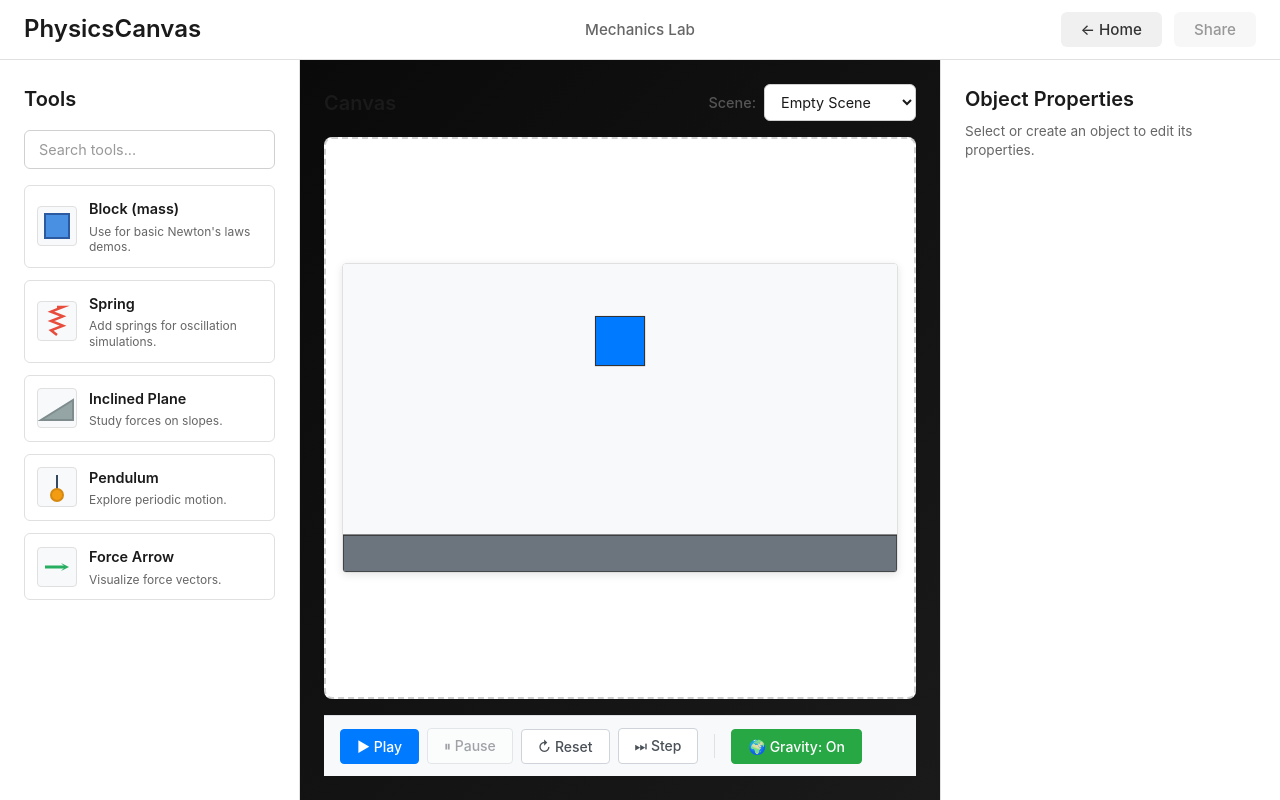
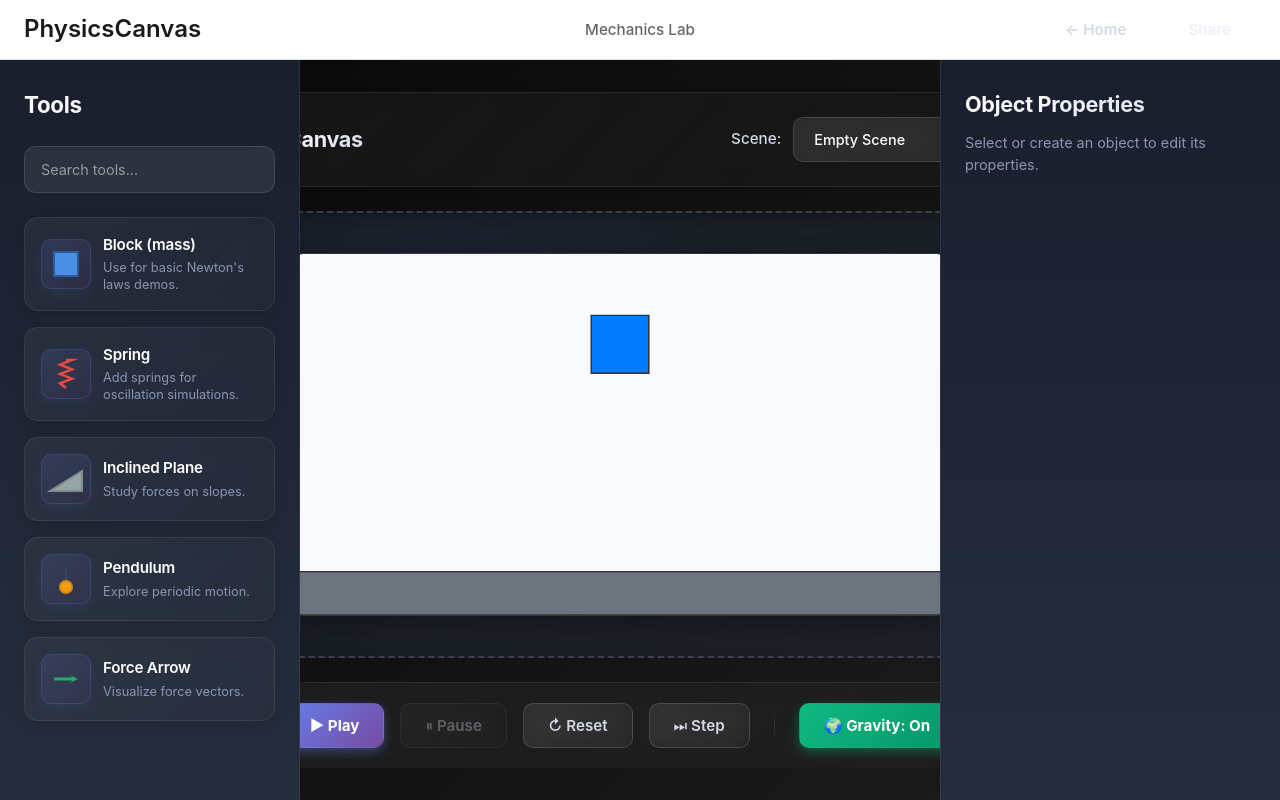
Before and after one commit to bhushanpoojary/physicscanvas-frontend, a React (Vite) app: page /mechanics in a window 1280 px wide. Built offline with nearby package versions, Linux system fonts and the light colour scheme.

Commit message:
UX improved

```diff
--- a/src/App.css
+++ b/src/App.css
@@ -555,86 +555,124 @@
 .pc-builder-layout {
   display: flex;
   height: calc(100vh - 60px);
-  background-color: #f5f5f5;
+  background: linear-gradient(135deg, #0f1419 0%, #1a1f2e 50%, #252d3d 100%);
+  position: relative;
 }
 
 .pc-sidebar,
 .pc-properties {
-  background-color: #fff;
-  border-right: 1px solid #e0e0e0;
+  background: linear-gradient(180deg, #1a1f2e 0%, #252d3d 100%);
+  border-right: 1px solid rgba(255, 255, 255, 0.08);
   overflow-y: auto;
+  backdrop-filter: blur(10px);
+}
+
+.pc-sidebar::-webkit-scrollbar,
+.pc-properties::-webkit-scrollbar {
+  width: 8px;
+}
+
+.pc-sidebar::-webkit-scrollbar-track,
+.pc-properties::-webkit-scrollbar-track {
+  background: rgba(255, 255, 255, 0.05);
+}
+
+.pc-sidebar::-webkit-scrollbar-thumb,
+.pc-properties::-webkit-scrollbar-thumb {
+  background: rgba(102, 126, 234, 0.4);
+  border-radius: 4px;
+}
+
+.pc-sidebar::-webkit-scrollbar-thumb:hover,
+.pc-properties::-webkit-scrollbar-thumb:hover {
+  background: rgba(102, 126, 234, 0.6);
 }
 
 .pc-sidebar {
   width: 300px;
   flex-shrink: 0;
+  border-right: 1px solid rgba(255, 255, 255, 0.08);
 }
 
 .pc-properties {
   width: 340px;
   flex-shrink: 0;
   border-right: none;
-  border-left: 1px solid #e0e0e0;
+  border-left: 1px solid rgba(255, 255, 255, 0.08);
 }
 
 .pc-canvas {
   flex: 1;
   display: flex;
   flex-direction: column;
-  background-color: #fafafa;
+  background: linear-gradient(135deg, rgba(31, 41, 55, 0.5) 0%, rgba(15, 20, 25, 0.5) 100%);
   overflow: hidden;
+  position: relative;
 }
 
 /* ===== Sidebar Tools ===== */
 .pc-sidebar-content {
-  padding: 1.5rem;
+  padding: 1.75rem 1.5rem;
 }
 
 .pc-sidebar-title {
-  margin: 0 0 1rem 0;
-  font-size: 1.25rem;
-  color: #1a1a1a;
-  font-weight: 600;
+  margin: 0 0 1.5rem 0;
+  font-size: 1.4rem;
+  background: linear-gradient(135deg, #ffffff 0%, #d4d9e8 100%);
+  -webkit-background-clip: text;
+  -webkit-text-fill-color: transparent;
+  background-clip: text;
+  font-weight: 700;
+  letter-spacing: -0.3px;
 }
 
 .pc-search-container {
   position: relative;
-  margin-bottom: 1rem;
+  margin-bottom: 1.5rem;
 }
 
 .pc-search-input {
   width: 100%;
-  padding: 0.625rem 2rem 0.625rem 0.875rem;
-  border: 1px solid #d0d0d0;
-  border-radius: 6px;
+  padding: 0.875rem 2.25rem 0.875rem 1rem;
+  border: 1px solid rgba(255, 255, 255, 0.12);
+  border-radius: 12px;
   font-size: 0.9rem;
   font-family: inherit;
   outline: none;
-  transition: border-color 0.2s ease;
+  background: rgba(255, 255, 255, 0.08);
+  color: #ffffff;
+  backdrop-filter: blur(10px);
+  transition: all 0.3s ease;
+}
+
+.pc-search-input::placeholder {
+  color: rgba(255, 255, 255, 0.5);
+}
+
+.pc-search-input:hover {
+  border-color: rgba(102, 126, 234, 0.3);
+  background: rgba(255, 255, 255, 0.12);
 }
 
 .pc-search-input:focus {
-  border-color: #4a90e2;
-  box-shadow: 0 0 0 3px rgba(74, 144, 226, 0.1);
-}
-
-.pc-search-input::placeholder {
-  color: #999;
+  border-color: rgba(102, 126, 234, 0.6);
+  background: rgba(255, 255, 255, 0.15);
+  box-shadow: 0 0 0 3px rgba(102, 126, 234, 0.1);
 }
 
 .pc-search-clear {
   position: absolute;
-  right: 0.5rem;
+  right: 0.75rem;
   top: 50%;
   transform: translateY(-50%);
-  background: none;
+  background: rgba(255, 255, 255, 0.1);
   border: none;
-  color: #999;
+  color: #b0bdd4;
   font-size: 1.1rem;
   cursor: pointer;
   padding: 0.25rem;
-  width: 24px;
-  height: 24px;
+  width: 28px;
+  height: 28px;
   display: flex;
   align-items: center;
   justify-content: center;
@@ -643,34 +681,37 @@
 }
 
 .pc-search-clear:hover {
-  background-color: #f0f0f0;
-  color: #333;
+  background-color: rgba(102, 126, 234, 0.3);
+  color: #ffffff;
+  transform: translateY(-50%) scale(1.1);
 }
 
 .pc-tools-list {
   display: flex;
   flex-direction: column;
-  gap: 0.75rem;
+  gap: 1rem;
 }
 
 .pc-no-results {
   padding: 2rem 1rem;
   text-align: center;
-  color: #999;
+  color: #8b95b2;
   font-size: 0.9rem;
 }
 
 .pc-tool-card {
   display: flex;
   flex-direction: column;
-  padding: 0.75rem;
-  border: 1px solid #e0e0e0;
-  border-radius: 6px;
-  background-color: #fff;
+  padding: 1rem;
+  border: 1px solid rgba(255, 255, 255, 0.08);
+  border-radius: 14px;
+  background: linear-gradient(135deg, rgba(255, 255, 255, 0.05) 0%, rgba(255, 255, 255, 0.02) 100%);
   cursor: grab;
-  transition: all 0.2s ease;
+  transition: all 0.3s cubic-bezier(0.4, 0, 0.2, 1);
   width: 100%;
   user-select: none;
+  backdrop-filter: blur(10px);
+  box-shadow: 0 4px 12px rgba(0, 0, 0, 0.1);
 }
 
 .pc-tool-card:active {
@@ -678,17 +719,16 @@
 }
 
 .pc-tool-card:hover {
-  border-color: #4a90e2;
-  background-color: #f8fbff;
-  transform: translateY(-1px);
-  box-shadow: 0 2px 4px rgba(0, 0, 0, 0.08);
+  border-color: rgba(102, 126, 234, 0.4);
+  background: linear-gradient(135deg, rgba(102, 126, 234, 0.1) 0%, rgba(118, 75, 162, 0.05) 100%);
+  transform: translateY(-3px);
+  box-shadow: 0 8px 24px rgba(102, 126, 234, 0.2);
 }
 
 .pc-tool-card-active {
-  border-color: #4a90e2;
-  background-color: #e3f2fd;
-  border-width: 2px;
-  box-shadow: 0 0 0 3px rgba(74, 144, 226, 0.2);
+  border-color: rgba(102, 126, 234, 0.6);
+  background: linear-gradient(135deg, rgba(102, 126, 234, 0.2) 0%, rgba(118, 75, 162, 0.1) 100%);
+  box-shadow: 0 0 0 3px rgba(102, 126, 234, 0.15), 0 8px 24px rgba(102, 126, 234, 0.25);
 }
 
 .pc-tool-card-header {
@@ -700,14 +740,15 @@
 
 .pc-tool-icon {
   flex-shrink: 0;
-  width: 40px;
-  height: 40px;
+  width: 50px;
+  height: 50px;
   display: flex;
   align-items: center;
   justify-content: center;
-  background-color: #f8f9fa;
-  border-radius: 4px;
-  border: 1px solid #e0e0e0;
+  background: linear-gradient(135deg, rgba(102, 126, 234, 0.15) 0%, rgba(118, 75, 162, 0.1) 100%);
+  border-radius: 10px;
+  border: 1px solid rgba(102, 126, 234, 0.2);
+  box-shadow: 0 4px 12px rgba(102, 126, 234, 0.1);
 }
 
 .pc-tool-icon img {
@@ -724,14 +765,15 @@
 }
 
 .pc-tool-name {
-  font-size: 0.9rem;
+  font-size: 0.95rem;
   font-weight: 600;
-  color: #1a1a1a;
+  color: #ffffff;
+  letter-spacing: -0.2px;
 }
 
 .pc-tool-description {
-  font-size: 0.75rem;
-  color: #666;
+  font-size: 0.8rem;
+  color: #8b95b2;
   line-height: 1.3;
 }
 
@@ -740,58 +782,77 @@
   display: flex;
   flex-direction: column;
   height: 100%;
-  padding: 1.5rem;
+  padding: 2rem;
+  gap: 1.5rem;
 }
 
 .pc-canvas-header {
   display: flex;
   align-items: center;
   justify-content: space-between;
-  margin-bottom: 1rem;
+  background: linear-gradient(135deg, rgba(255, 255, 255, 0.05) 0%, rgba(255, 255, 255, 0.02) 100%);
+  border: 1px solid rgba(255, 255, 255, 0.08);
+  border-radius: 16px;
+  padding: 1.5rem;
+  backdrop-filter: blur(10px);
+  box-shadow: 0 4px 12px rgba(0, 0, 0, 0.1);
 }
 
 .pc-canvas-title {
   margin: 0;
-  font-size: 1.25rem;
-  color: #1a1a1a;
-  font-weight: 600;
+  font-size: 1.35rem;
+  background: linear-gradient(135deg, #ffffff 0%, #d4d9e8 100%);
+  -webkit-background-clip: text;
+  -webkit-text-fill-color: transparent;
+  background-clip: text;
+  font-weight: 700;
+  letter-spacing: -0.3px;
 }
 
 .pc-canvas-presets {
   display: flex;
   align-items: center;
-  gap: 0.5rem;
+  gap: 0.875rem;
 }
 
 .pc-canvas-presets label {
   display: flex;
   align-items: center;
-  gap: 0.5rem;
-  font-size: 0.9rem;
-  color: #555;
+  gap: 0.75rem;
+  font-size: 0.95rem;
+  color: #d4d9e8;
   font-weight: 500;
 }
 
 .pc-preset-select {
-  padding: 0.5rem 0.75rem;
-  border: 1px solid #d0d0d0;
-  border-radius: 6px;
+  padding: 0.75rem 1rem;
+  border: 1px solid rgba(255, 255, 255, 0.12);
+  border-radius: 10px;
   font-size: 0.9rem;
   font-family: inherit;
-  color: #1a1a1a;
-  background-color: #fff;
+  color: #ffffff;
+  background: rgba(255, 255, 255, 0.08);
   cursor: pointer;
   outline: none;
-  transition: border-color 0.2s ease, box-shadow 0.2s ease;
+  transition: all 0.3s ease;
+  backdrop-filter: blur(10px);
+  font-weight: 500;
 }
 
 .pc-preset-select:hover {
-  border-color: #4a90e2;
+  border-color: rgba(102, 126, 234, 0.4);
+  background: rgba(255, 255, 255, 0.12);
 }
 
 .pc-preset-select:focus {
-  border-color: #4a90e2;
-  box-shadow: 0 0 0 3px rgba(74, 144, 226, 0.1);
+  border-color: rgba(102, 126, 234, 0.6);
+  box-shadow: 0 0 0 3px rgba(102, 126, 234, 0.1);
+  background: rgba(255, 255, 255, 0.15);
+}
+
+.pc-preset-select option {
+  background: #1a1f2e;
+  color: #ffffff;
 }
 
 .pc-canvas-workspace {
@@ -799,69 +860,105 @@
   display: flex;
   align-items: center;
   justify-content: center;
-  background-color: #fff;
-  border: 2px dashed #d0d0d0;
-  border-radius: 8px;
-  margin-bottom: 1rem;
-  padding: 1rem;
+  background: linear-gradient(135deg, rgba(31, 41, 55, 0.6) 0%, rgba(37, 45, 61, 0.4) 100%);
+  border: 2px dashed rgba(255, 255, 255, 0.15);
+  border-radius: 16px;
+  padding: 2rem;
+  position: relative;
+  backdrop-filter: blur(10px);
+  box-shadow: inset 0 4px 12px rgba(0, 0, 0, 0.2);
+  overflow: hidden;
+}
+
+.pc-canvas-workspace::before {
+  content: '';
+  position: absolute;
+  top: 0;
+  left: 0;
+  right: 0;
+  bottom: 0;
+  background: radial-gradient(circle at 30% 40%, rgba(102, 126, 234, 0.08) 0%, transparent 50%);
+  pointer-events: none;
 }
 
 .pc-canvas-element {
-  border: 1px solid #e0e0e0;
-  border-radius: 4px;
-  box-shadow: 0 2px 8px rgba(0, 0, 0, 0.1);
+  border: 1px solid rgba(255, 255, 255, 0.1);
+  border-radius: 8px;
+  box-shadow: 0 8px 24px rgba(0, 0, 0, 0.3);
+  position: relative;
+  z-index: 10;
 }
 
 .pc-canvas-placeholder {
-  color: #999;
+  color: #8b95b2;
   font-size: 1.1rem;
   margin: 0;
+  font-weight: 500;
+  position: relative;
+  z-index: 10;
+  text-align: center;
 }
 
 .pc-canvas-controls {
   display: flex;
-  gap: 0.75rem;
+  gap: 1rem;
   justify-content: center;
+  align-items: center;
+  background: linear-gradient(135deg, rgba(255, 255, 255, 0.05) 0%, rgba(255, 255, 255, 0.02) 100%);
+  border: 1px solid rgba(255, 255, 255, 0.08);
+  border-radius: 16px;
+  padding: 1.5rem;
+  backdrop-filter: blur(10px);
+  box-shadow: 0 4px 12px rgba(0, 0, 0, 0.1);
 }
 
 /* ===== Properties Panel ===== */
 .pc-properties-content {
-  padding: 1.5rem;
+  padding: 1.75rem 1.5rem;
 }
 
 .pc-properties-title {
-  margin: 0 0 0.5rem 0;
-  font-size: 1.25rem;
-  color: #1a1a1a;
-  font-weight: 600;
+  margin: 0 0 0.75rem 0;
+  font-size: 1.35rem;
+  background: linear-gradient(135deg, #ffffff 0%, #d4d9e8 100%);
+  -webkit-background-clip: text;
+  -webkit-text-fill-color: transparent;
+  background-clip: text;
+  font-weight: 700;
+  letter-spacing: -0.3px;
 }
 
 .pc-properties-subtitle {
-  margin: 0 0 1.5rem 0;
-  font-size: 0.85rem;
-  color: #666;
-  line-height: 1.4;
+  margin: 0 0 1.75rem 0;
+  font-size: 0.9rem;
+  color: #8b95b2;
+  line-height: 1.5;
 }
 
 .pc-properties-example {
-  border: 1px solid #e0e0e0;
-  border-radius: 6px;
-  padding: 1rem;
-  background-color: #fafafa;
+  border: 1px solid rgba(255, 255, 255, 0.08);
+  border-radius: 14px;
+  padding: 1.5rem;
+  background: linear-gradient(135deg, rgba(255, 255, 255, 0.05) 0%, rgba(255, 255, 255, 0.02) 100%);
+  backdrop-filter: blur(10px);
+  box-shadow: 0 4px 12px rgba(0, 0, 0, 0.1);
 }
 
 .pc-property-object-name {
-  margin: 0 0 1rem 0;
-  font-size: 1rem;
-  color: #1a1a1a;
+  margin: 0 0 1.5rem 0;
+  font-size: 1.1rem;
+  color: #ffffff;
   font-weight: 600;
+  padding-bottom: 1rem;
+  border-bottom: 1px solid rgba(255, 255, 255, 0.08);
+  letter-spacing: -0.2px;
 }
 
 .pc-property-control {
   display: flex;
   flex-direction: column;
-  gap: 0.5rem;
-  margin-bottom: 1.25rem;
+  gap: 0.75rem;
+  margin-bottom: 1.5rem;
 }
 
 .pc-property-control:last-child {
@@ -872,118 +969,183 @@
   display: flex;
   justify-content: space-between;
   font-size: 0.9rem;
-  color: #333;
-  font-weight: 500;
+  color: #d4d9e8;
+  font-weight: 600;
 }
 
 .pc-property-value {
-  color: #4a90e2;
+  color: #667eea;
+  font-weight: 700;
+}
   font-weight: 600;
 }
 
 .pc-property-slider {
   width: 100%;
-  height: 6px;
+  height: 8px;
   -webkit-appearance: none;
   appearance: none;
-  background: #ddd;
-  border-radius: 3px;
+  background: linear-gradient(to right, rgba(102, 126, 234, 0.3), rgba(118, 75, 162, 0.3));
+  border-radius: 4px;
   outline: none;
+  cursor: pointer;
+  transition: box-shadow 0.2s ease;
+}
+
+.pc-property-slider:hover {
+  box-shadow: 0 0 12px rgba(102, 126, 234, 0.4);
 }
 
 .pc-property-slider::-webkit-slider-thumb {
   -webkit-appearance: none;
   appearance: none;
-  width: 16px;
-  height: 16px;
-  background: #4a90e2;
+  width: 18px;
+  height: 18px;
+  background: linear-gradient(135deg, #667eea 0%, #764ba2 100%);
   cursor: pointer;
   border-radius: 50%;
+  border: 2px solid rgba(255, 255, 255, 0.3);
+  box-shadow: 0 4px 12px rgba(102, 126, 234, 0.4);
+  transition: all 0.2s ease;
+}
+
+.pc-property-slider::-webkit-slider-thumb:hover {
+  transform: scale(1.2);
+  box-shadow: 0 6px 16px rgba(102, 126, 234, 0.6);
 }
 
 .pc-property-slider::-moz-range-thumb {
-  width: 16px;
-  height: 16px;
-  background: #4a90e2;
+  width: 18px;
+  height: 18px;
+  background: linear-gradient(135deg, #667eea 0%, #764ba2 100%);
   cursor: pointer;
   border-radius: 50%;
+  border: 2px solid rgba(255, 255, 255, 0.3);
+  box-shadow: 0 4px 12px rgba(102, 126, 234, 0.4);
+  transition: all 0.2s ease;
+}
+
+.pc-property-slider::-moz-range-track {
+  background: transparent;
   border: none;
 }
 
 /* ===== Buttons ===== */
 .pc-btn {
-  padding: 0.5rem 1.25rem;
+  padding: 0.75rem 1.5rem;
   border: none;
-  border-radius: 6px;
+  border-radius: 10px;
   font-size: 0.95rem;
-  font-weight: 500;
+  font-weight: 600;
   cursor: pointer;
-  transition: all 0.2s ease;
+  transition: all 0.3s cubic-bezier(0.4, 0, 0.2, 1);
   font-family: inherit;
+  display: flex;
+  align-items: center;
+  justify-content: center;
+  gap: 0.5rem;
+  position: relative;
+  overflow: hidden;
+}
+
+.pc-btn::before {
+  content: '';
+  position: absolute;
+  top: 0;
+  left: -100%;
+  width: 100%;
+  height: 100%;
+  background: rgba(255, 255, 255, 0.1);
+  transition: left 0.3s ease;
+  z-index: -1;
+}
+
+.pc-btn:hover::before {
+  left: 0;
 }
 
 .pc-btn:disabled {
-  opacity: 0.5;
+  opacity: 0.4;
   cursor: not-allowed;
 }
 
 .pc-btn-primary {
-  background-color: #4a90e2;
+  background: linear-gradient(135deg, #667eea 0%, #764ba2 100%);
   color: #fff;
+  box-shadow: 0 4px 12px rgba(102, 126, 234, 0.4);
 }
 
 .pc-btn-primary:hover:not(:disabled) {
-  background-color: #3a7bc8;
+  transform: translateY(-2px);
+  box-shadow: 0 8px 20px rgba(102, 126, 234, 0.5);
+}
+
+.pc-btn-primary:active:not(:disabled) {
+  transform: translateY(-1px);
 }
 
 .pc-btn-secondary {
-  background-color: #f0f0f0;
-  color: #333;
+  background: linear-gradient(135deg, rgba(255, 255, 255, 0.1) 0%, rgba(255, 255, 255, 0.05) 100%);
+  color: #d4d9e8;
+  border: 1px solid rgba(255, 255, 255, 0.15);
+  backdrop-filter: blur(10px);
 }
 
 .pc-btn-secondary:hover:not(:disabled) {
-  background-color: #e0e0e0;
+  background: linear-gradient(135deg, rgba(255, 255, 255, 0.15) 0%, rgba(255, 255, 255, 0.1) 100%);
+  border-color: rgba(102, 126, 234, 0.4);
+  color: #ffffff;
+  transform: translateY(-2px);
+  box-shadow: 0 4px 12px rgba(102, 126, 234, 0.2);
+}
+
+.pc-btn-secondary:active:not(:disabled) {
+  transform: translateY(-1px);
 }
 
 .pc-btn-large {
-  padding: 0.875rem 2rem;
-  font-size: 1.1rem;
+  padding: 1rem 2.25rem;
+  font-size: 1.05rem;
 }
 
 /* ===== Context Menu ===== */
 .pc-context-menu {
-  background-color: #fff;
-  border: 1px solid #d0d0d0;
-  border-radius: 6px;
-  box-shadow: 0 4px 12px rgba(0, 0, 0, 0.15);
-  padding: 0.25rem;
-  min-width: 150px;
+  background: linear-gradient(135deg, #1a1f2e 0%, #252d3d 100%);
+  border: 1px solid rgba(255, 255, 255, 0.12);
+  border-radius: 12px;
+  box-shadow: 0 12px 32px rgba(0, 0, 0, 0.4), inset 0 1px 0 rgba(255, 255, 255, 0.1);
+  padding: 0.5rem;
+  min-width: 180px;
   z-index: 1000;
+  backdrop-filter: blur(10px);
 }
 
 .pc-context-menu-item {
   display: flex;
   align-items: center;
-  gap: 0.5rem;
+  gap: 0.75rem;
   width: 100%;
-  padding: 0.625rem 0.875rem;
+  padding: 0.75rem 1rem;
   border: none;
-  background: none;
+  background: transparent;
   text-align: left;
   font-size: 0.9rem;
-  color: #333;
+  color: #d4d9e8;
   cursor: pointer;
-  border-radius: 4px;
-  transition: background-color 0.15s ease;
+  border-radius: 8px;
+  transition: all 0.2s ease;
   font-family: inherit;
+  font-weight: 500;
 }
 
 .pc-context-menu-item:hover {
-  background-color: #f5f5f5;
+  background: linear-gradient(135deg, rgba(102, 126, 234, 0.15) 0%, rgba(118, 75, 162, 0.1) 100%);
+  color: #ffffff;
+  border-color: rgba(102, 126, 234, 0.3);
 }
 
 .pc-context-menu-item:active {
-  background-color: #e8e8e8;
+  background: linear-gradient(135deg, rgba(102, 126, 234, 0.25) 0%, rgba(118, 75, 162, 0.15) 100%);
 }
 
 /* ===== Minkowski Canvas (Relativity Lab) ===== */
@@ -1145,45 +1307,52 @@
   gap: 0.625rem;
   padding: 0.5rem;
   cursor: pointer;
-  border-radius: 6px;
-  transition: background-color 0.15s ease;
-  margin-bottom: 0.375rem;
+  border-radius: 10px;
+  transition: all 0.2s ease;
+  margin-bottom: 0.5rem;
   font-size: 0.9rem;
-  color: #333;
+  color: #d4d9e8;
+  background: linear-gradient(135deg, rgba(255, 255, 255, 0.05) 0%, rgba(255, 255, 255, 0.02) 100%);
+  padding: 0.75rem 1rem;
+  border: 1px solid rgba(255, 255, 255, 0.08);
+  backdrop-filter: blur(10px);
 }
 
 .pc-checkbox-label:hover {
-  background-color: #f8f9fa;
+  background: linear-gradient(135deg, rgba(102, 126, 234, 0.1) 0%, rgba(118, 75, 162, 0.05) 100%);
+  border-color: rgba(102, 126, 234, 0.3);
 }
 
 .pc-checkbox-label input[type="checkbox"] {
   width: 18px;
   height: 18px;
   cursor: pointer;
-  accent-color: #4a90e2;
+  accent-color: #667eea;
 }
 
 .pc-control-group {
-  margin-top: 0.875rem;
+  margin-top: 1rem;
 }
 
 .pc-label {
   display: block;
-  font-size: 0.85rem;
-  color: #555;
-  margin-bottom: 0.5rem;
-  font-weight: 500;
+  font-size: 0.9rem;
+  color: #d4d9e8;
+  margin-bottom: 0.75rem;
+  font-weight: 600;
+  letter-spacing: -0.2px;
 }
 
 .pc-slider {
   width: 100%;
-  height: 6px;
+  height: 8px;
   -webkit-appearance: none;
   appearance: none;
-  background: linear-gradient(to right, #d0d0d0 0%, #d0d0d0 100%);
-  border-radius: 3px;
+  background: linear-gradient(to right, rgba(102, 126, 234, 0.3), rgba(118, 75, 162, 0.3));
+  border-radius: 4px;
   outline: none;
-  transition: background 0.3s ease;
+  transition: all 0.2s ease;
+  cursor: pointer;
 }
 
 .pc-slider::-webkit-slider-thumb {
@@ -1191,24 +1360,34 @@
   appearance: none;
   width: 18px;
   height: 18px;
-  background: linear-gradient(135deg, #4a90e2 0%, #357abd 100%);
+  background: linear-gradient(135deg, #667eea 0%, #764ba2 100%);
   cursor: pointer;
   border-radius: 50%;
-  box-shadow: 0 2px 4px rgba(0, 0, 0, 0.2);
+  border: 2px solid rgba(255, 255, 255, 0.3);
+  box-shadow: 0 4px 12px rgba(102, 126, 234, 0.4);
   transition: all 0.2s ease;
 }
 
 .pc-slider::-webkit-slider-thumb:hover {
-  transform: scale(1.15);
-  box-shadow: 0 3px 8px rgba(74, 144, 226, 0.4);
+  transform: scale(1.2);
+  box-shadow: 0 6px 16px rgba(102, 126, 234, 0.6);
 }
 
 .pc-slider::-moz-range-thumb {
   width: 18px;
   height: 18px;
-  background: linear-gradient(135deg, #4a90e2 0%, #357abd 100%);
+  background: linear-gradient(135deg, #667eea 0%, #764ba2 100%);
   cursor: pointer;
   border-radius: 50%;
+  border: 2px solid rgba(255, 255, 255, 0.3);
+  box-shadow: 0 4px 12px rgba(102, 126, 234, 0.4);
+  transition: all 0.2s ease;
+}
+
+.pc-slider::-moz-range-track {
+  background: transparent;
+  border: none;
+}
   border: none;
   box-shadow: 0 2px 4px rgba(0, 0, 0, 0.2);
   transition: all 0.2s ease;
--- a/src/components/builder/SimulationControls.css
+++ b/src/components/builder/SimulationControls.css
@@ -1,69 +1,85 @@
 .pc-simulation-controls {
   display: flex;
   align-items: center;
-  gap: 8px;
-  padding: 12px 16px;
-  background-color: #f8f9fa;
-  border-top: 1px solid #dee2e6;
+  gap: 1rem;
+  padding: 1.25rem 1.5rem;
+  background: linear-gradient(135deg, rgba(255, 255, 255, 0.05) 0%, rgba(255, 255, 255, 0.02) 100%);
+  border-top: 1px solid rgba(255, 255, 255, 0.08);
+  backdrop-filter: blur(10px);
 }
 
 .pc-control-btn {
-  padding: 8px 16px;
-  border: 1px solid #ced4da;
-  border-radius: 4px;
-  background-color: #fff;
-  color: #495057;
-  font-size: 14px;
-  font-weight: 500;
+  padding: 0.75rem 1.5rem;
+  border: 1px solid rgba(255, 255, 255, 0.15);
+  border-radius: 10px;
+  background: linear-gradient(135deg, rgba(255, 255, 255, 0.08) 0%, rgba(255, 255, 255, 0.03) 100%);
+  color: #d4d9e8;
+  font-size: 0.95rem;
+  font-weight: 600;
   cursor: pointer;
-  transition: all 0.2s ease;
+  transition: all 0.3s cubic-bezier(0.4, 0, 0.2, 1);
   white-space: nowrap;
+  backdrop-filter: blur(10px);
+  display: flex;
+  align-items: center;
+  gap: 0.5rem;
 }
 
 .pc-control-btn:hover:not(:disabled) {
-  background-color: #e9ecef;
-  border-color: #adb5bd;
+  background: linear-gradient(135deg, rgba(255, 255, 255, 0.15) 0%, rgba(255, 255, 255, 0.08) 100%);
+  border-color: rgba(102, 126, 234, 0.4);
+  color: #ffffff;
+  transform: translateY(-2px);
+  box-shadow: 0 4px 12px rgba(102, 126, 234, 0.2);
 }
 
 .pc-control-btn:active:not(:disabled) {
-  background-color: #dee2e6;
-  transform: translateY(1px);
+  background: linear-gradient(135deg, rgba(102, 126, 234, 0.2) 0%, rgba(118, 75, 162, 0.1) 100%);
+  transform: translateY(-1px);
 }
 
 .pc-control-btn:disabled {
-  opacity: 0.5;
+  opacity: 0.35;
   cursor: not-allowed;
 }
 
 .pc-control-btn-primary {
-  background-color: #007bff;
+  background: linear-gradient(135deg, #667eea 0%, #764ba2 100%);
   color: #fff;
-  border-color: #007bff;
+  border-color: transparent;
+  box-shadow: 0 4px 12px rgba(102, 126, 234, 0.4);
+  font-weight: 700;
 }
 
 .pc-control-btn-primary:hover:not(:disabled) {
-  background-color: #0056b3;
-  border-color: #0056b3;
+  background: linear-gradient(135deg, #7a8ff5 0%, #8a5cb4 100%);
+  border-color: transparent;
+  box-shadow: 0 8px 20px rgba(102, 126, 234, 0.5);
+  transform: translateY(-3px);
 }
 
 .pc-control-btn-primary:active:not(:disabled) {
-  background-color: #004085;
+  background: linear-gradient(135deg, #5a6fd5 0%, #6a4b92 100%);
+  transform: translateY(-1px);
 }
 
 .pc-control-btn-toggle.active {
-  background-color: #28a745;
+  background: linear-gradient(135deg, #10b981 0%, #059669 100%);
   color: #fff;
-  border-color: #28a745;
+  border-color: transparent;
+  box-shadow: 0 4px 12px rgba(16, 185, 129, 0.4);
+  font-weight: 700;
 }
 
 .pc-control-btn-toggle.active:hover {
-  background-color: #218838;
-  border-color: #1e7e34;
+  background: linear-gradient(135deg, #34d399 0%, #10b981 100%);
+  box-shadow: 0 8px 20px rgba(16, 185, 129, 0.5);
+  transform: translateY(-2px);
 }
 
 .pc-control-divider {
   width: 1px;
-  height: 24px;
-  background-color: #dee2e6;
-  margin: 0 8px;
+  height: 28px;
+  background: linear-gradient(180deg, transparent 0%, rgba(255, 255, 255, 0.1) 50%, transparent 100%);
+  margin: 0 0.5rem;
 }
```
